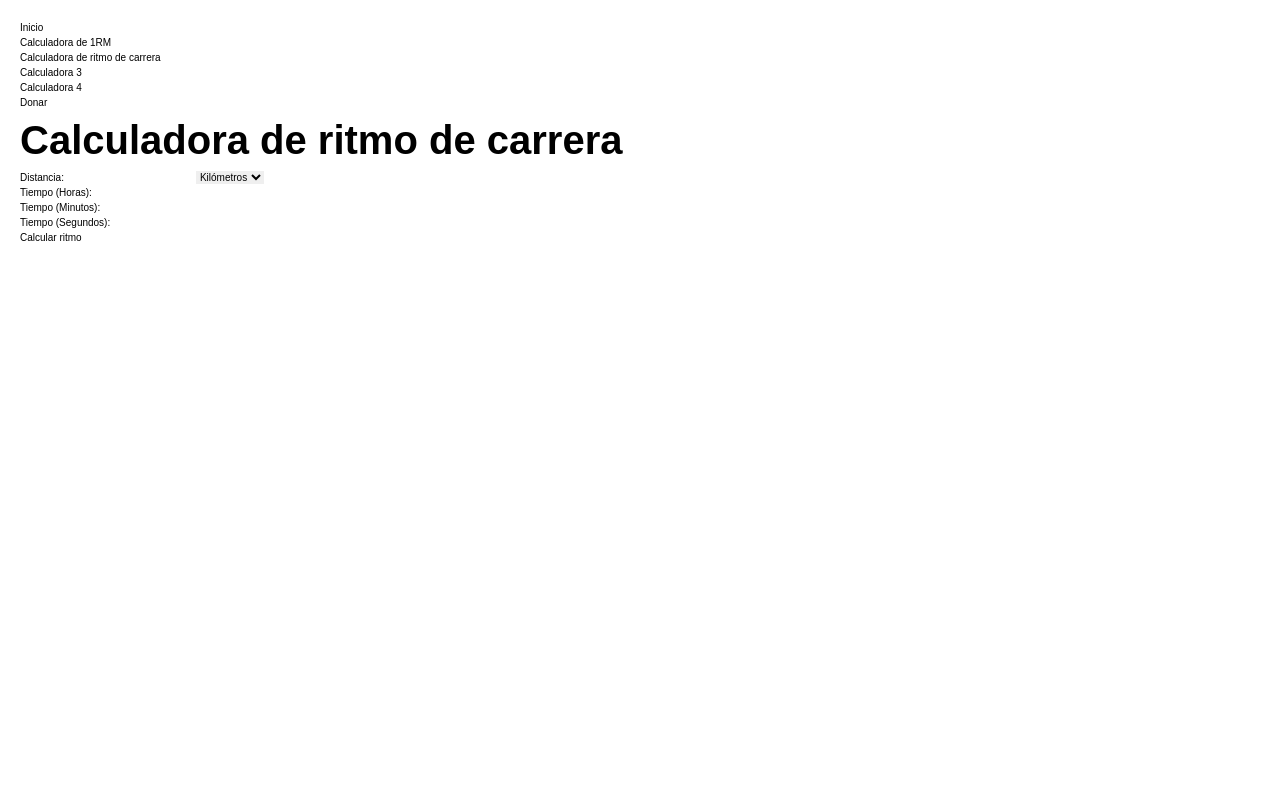
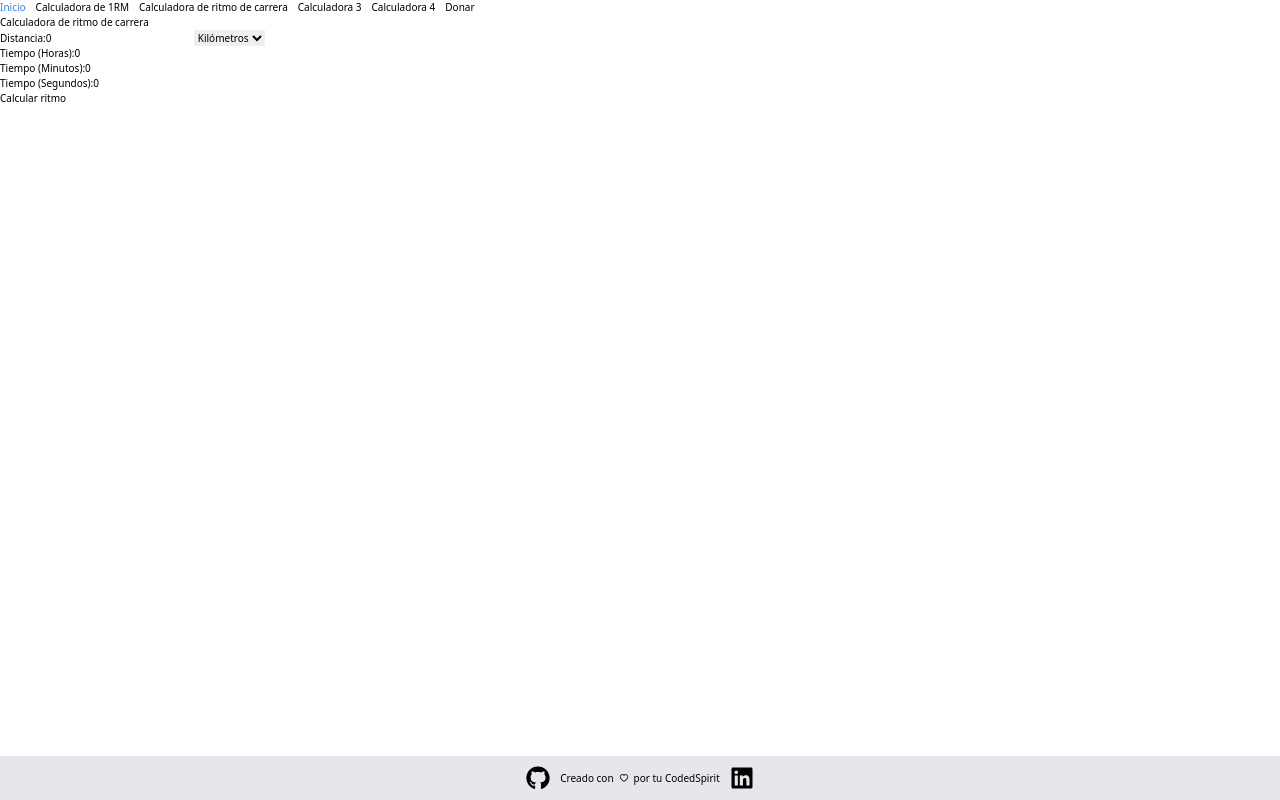
Before and after one commit to CodedSpirit-dev/sport-calcv1, a Next.js app: page /components/RunningPace in a window 1280 px wide. Built offline with nearby package versions, Linux system fonts and the light colour scheme.

Commit message:
Agregado footer, corregida la calculadora de ritmo, agregados estilos a la pagina principal

```diff
--- a/package.json
+++ b/package.json
@@ -16,7 +16,8 @@
     "next": "13.3.0",
     "react": "18.2.0",
     "react-chartjs-2": "^5.2.0",
-    "react-dom": "18.2.0"
+    "react-dom": "18.2.0",
+    "react-icons": "^4.8.0"
   },
   "devDependencies": {
     "autoprefixer": "^10.4.14",
--- /dev/null
+++ b/src/pages/components/Footer.jsx
@@ -0,0 +1,26 @@
+import { FaGithub, FaLinkedin } from 'react-icons/fa';
+import { AiOutlineHeart } from 'react-icons/ai';
+
+const Footer = () => (
+  <footer className="flex justify-center items-center py-4 bg-gray-200 fixed bottom-0 w-full">
+    <a
+      href="https://github.com/CodedSpirit-dev"
+      target="_blank"
+      rel="noopener noreferrer"
+      className="mx-2"
+    >
+      <FaGithub size="24px" />
+    </a>
+    <p className=' mx-2'>Creado con </p> <AiOutlineHeart/> <p className=' mx-2'> por tu CodedSpirit</p>
+    <a
+      href="https://www.linkedin.com/in/victor-verdeja-9b9710218/"
+      target="_blank"
+      rel="noopener noreferrer"
+      className="mx-2"
+    >
+      <FaLinkedin size="24px" />
+    </a>
+  </footer>
+);
+
+export default Footer;
--- a/src/pages/components/NavBar.jsx
+++ b/src/pages/components/NavBar.jsx
@@ -2,41 +2,43 @@ import Link from "next/link";
 
 export default function NavBar() {
   return (
-    <nav >
-      <ul className="navBar">
+    <nav>
+      <div>
+      <ul className="flex space-x-4">
         <li>
           <Link href="/">
-            <p>Inicio</p>
+            <p className=" hover:text-blue-500">Inicio</p>
           </Link>
         </li>
         <li>
           <Link href="/components/oneRM">
-            <p>Calculadora de 1RM</p>
+            <p className=" hover:text-blue-500">Calculadora de 1RM</p>
           </Link>
         </li>
         <li>
           <Link href="/components/RunningPace">
-            <p>Calculadora de ritmo de carrera</p>
+            <p className=" hover:text-blue-500">Calculadora de ritmo de carrera</p>
           </Link>
         </li>
         <li>
           <Link href="#">
-            <p>Calculadora 3</p>
+            <p className=" hover:text-blue-500">Calculadora 3</p>
           </Link>
         </li>
         <li>
           <Link href="#">
-            <p>Calculadora 4</p>
+            <p className=" hover:text-blue-500">Calculadora 4</p>
           </Link>
         </li>
         <li className="donate">
           <Link href="https://www.paypal.com/donate?hosted_button_id=JWH4LGFDWSZ4S">
-            <p target="_blank" rel="noopener noreferrer">
+            <p className=" hover:text-blue-500" target="_blank" rel="noopener noreferrer">
               Donar
             </p>
           </Link>
         </li>
       </ul>
+      </div>
     </nav>
   );
 }
--- a/src/pages/components/RunningPace.jsx
+++ b/src/pages/components/RunningPace.jsx
@@ -1,12 +1,13 @@
 import React, { useState } from 'react';
 import NavBar from './NavBar';
+import Footer from './Footer';
 
 export default function PaceCalculator() {
-  const [distance, setDistance] = useState("");
+  const [distance, setDistance] = useState("0");
   const [distanceUnit, setDistanceUnit] = useState("kilometers");
-  const [hours, setHours] = useState("");
-  const [minutes, setMinutes] = useState("");
-  const [seconds, setSeconds] = useState("");
+  const [hours, setHours] = useState("0");
+  const [minutes, setMinutes] = useState("0");
+  const [seconds, setSeconds] = useState("0");
   const [pace, setPace] = useState("");
   const [speedKMH, setSpeedKMH] = useState("");
   const [speedMPH, setSpeedMPH] = useState("");
@@ -14,7 +15,7 @@ export default function PaceCalculator() {
   const calculatePace = (event) => {
     event.preventDefault();
 
-    if (distance === "" || hours === "" || minutes === "" || seconds === "") {
+    if (distance === "0" || hours === "" || minutes === "" || seconds === "") {
       alert("Por favor ingrese la distancia y el tiempo");
       return;
     }
@@ -62,11 +63,12 @@ export default function PaceCalculator() {
   return (
     <div>
         <NavBar />
+        <div>
       <h1>Calculadora de ritmo de carrera</h1>
       <form onSubmit={calculatePace}>
         <label>
           Distancia:
-          <input type="number" min="0" name="distance" value={distance} onChange={handleInputChange} />
+          <input type="float" min="0" name="distance" value={distance} onChange={handleInputChange} />
           <select name="distanceUnit" value={distanceUnit} onChange={handleInputChange}>
             <option value="kilometers">Kilómetros</option>
             <option value="miles">Millas</option>
@@ -96,6 +98,8 @@ export default function PaceCalculator() {
           <p>Tu velocidad es: {speedKMH} KM/H ({speedMPH} Millas/H)</p>
         </div>
       )}
+      </div>
+      <Footer/>
     </div>
   );
 }
--- a/src/pages/components/oneRM.jsx
+++ b/src/pages/components/oneRM.jsx
@@ -3,6 +3,7 @@ import { Bar } from "react-chartjs-2";
 import * as math from "mathjs";
 import NavBar from "./NavBar";
 import { useState } from "react";
+import Footer from "./Footer";
 import {
   Chart,
   CategoryScale,
@@ -48,22 +49,32 @@ export default function OneRM() {
 
   // Calcula el 1RM usando diferentes fórmulas y actualiza los resultados en el estado
   const handleCalculate = () => {
-
     setResultFormulas({
-      epley: math.round(Number(weight) * (1 + 0.0333 * Number(repetitionsDone)), 2),
-      brzycki: math.round(Number(weight) / (1.0278 - 0.0278 * Number(repetitionsDone)), 2),
-      mcglothin: math.round(Number(weight) * Math.pow(repetitionsDone, 0.10), 2),
-      lombardi: math.round(Number(weight) * Math.pow(repetitionsDone, 0.10), 2),
-      mayhew: math.round(Number(weight) / (1.013 - 0.0267123 * Number(repetitionsDone)), 2),
-      oconner: math.round(0.025 * (Number(weight) * Number(repetitionsDone)) + Number(weight), 2),
+      epley: math.round(
+        Number(weight) * (1 + 0.0333 * Number(repetitionsDone)),
+        2
+      ),
+      brzycki: math.round(
+        Number(weight) / (1.0278 - 0.0278 * Number(repetitionsDone)),
+        2
+      ),
+      mcglothin: math.round(Number(weight) * Math.pow(repetitionsDone, 0.1), 2),
+      lombardi: math.round(Number(weight) * Math.pow(repetitionsDone, 0.1), 2),
+      mayhew: math.round(
+        Number(weight) / (1.013 - 0.0267123 * Number(repetitionsDone)),
+        2
+      ),
+      oconner: math.round(
+        0.025 * (Number(weight) * Number(repetitionsDone)) + Number(weight),
+        2
+      ),
       wathan: math.round(
-        (100 * Number(weight)) / (48.8 + 53.8 * Math.exp(-0.075 * repetitionsDone)),
+        (100 * Number(weight)) /
+          (48.8 + 53.8 * Math.exp(-0.075 * repetitionsDone)),
         2
       ),
     });
   };
-
-
 
   // Datos del gráfico de barras
   const data = {
@@ -115,6 +126,7 @@ export default function OneRM() {
   return (
     <div>
       <NavBar />
+      <div className=" p-10 m-4">
         <h1>Calculadora de 1RM</h1>
         <form onSubmit={handleSubmit}>
           <label>
@@ -160,5 +172,7 @@ export default function OneRM() {
           )}
         </div>
       </div>
+      <Footer/>
+    </div>
   );
 }
--- a/src/pages/index.js
+++ b/src/pages/index.js
@@ -1,34 +1,46 @@
 import Head from "next/head";
 import Link from "next/link";
 import NavBar from "./components/NavBar";
+import Footer from "./components/Footer";
 
 
 export default function Index() {
   return (
-    <div className=".principalPage">
+    <div className="flex flex-col items-center justify-center min-h-screen">
       <Head>
         <title>Calculadoras deportivas</title>
         <link rel="icon" href="/favicon.ico" />
       </Head>
 
-      <main>
-        <h1>Calculadoras deportivas</h1>
+      <main className="text-center">
+        <h1 className="text-9xl font-bold mb-4 font-sans">Calculadoras deportivas</h1>
         <div>
-          <h2>Selecciona una calculadora:</h2>
-          <ul>
+          <h2 className="text-6xl mb-4 py-8">Selecciona una calculadora:</h2>
+          <ul className="flex space-x-4  justify-around">
             <li>
               <Link href="/components/oneRM">
-                <h3>Calculadora de RM</h3>
+                <h3 className="text-4xl hover:text-blue-500 cursor-pointer">Calculadora de RM</h3>
               </Link>
             </li>
             <li>
               <Link href="/components/RunningPace">
-                <h3>Calculadora de ritmo de carrera</h3>
+                <h3 className="text-4xl hover:text-blue-500 cursor-pointer">Calculadora de ritmo de carrera</h3>
+              </Link>
+            </li>
+            <li>
+              <Link href="#">
+                <h3 className="text-4xl">Proximamente</h3>
+              </Link>
+            </li>
+            <li>
+              <Link href="#">
+                <h3 className="text-4xl">Proximamente</h3>
               </Link>
             </li>
           </ul>
         </div>
       </main>
+      <Footer/>
     </div>
   );
 }
--- a/src/styles/globals.css
+++ b/src/styles/globals.css
@@ -7,68 +7,3 @@
 html {
     font-size: 10px;
 }
-
- body {
-    font-family: 'Oswald', sans-serif;
-    margin: 1rem;
-    padding: 1rem;
-    background-color: #ffffff;
-    color: #000000;
- }
-
- .principalPage {
-    display: flex;
-    flex-direction: row;
-    justify-content: space-between;
- }
-
- li {
-    list-style: none;
-    padding: 0;
-    margin: 0;
-    text-decoration: none;
- }
-
-ul{
-    list-style: none;
-    padding: 0;
-    margin: 0;
-    text-decoration: none;
-}
-
-h1{
-    font-size: 4rem;
-    font-weight: 700;
-    margin: 0;
-    padding: 0;
-}
-
-h2{
-    font-size: 3rem;
-    font-weight: 700;
-    margin: 0;
-    padding: 0;
-}
-
-h3{
-    font-size: 2rem;
-    font-weight: 700;
-    margin: 0;
-    padding: 0;
-    text-decoration: none;
-}
-
-.navbar {
-    text-transform: capitalize;
-}
-
-.navBar ul {
-    display: flex;
-    flex-direction: row;
-    justify-content: space-between;
-    padding: 0;
-  }
-
-  .navBar li {
-    list-style: none;
-  }
--- a/tailwind.config.js
+++ b/tailwind.config.js
@@ -1,4 +1,5 @@
 /** @type {import('tailwindcss').Config} */
+
 module.exports = {
   content: [
     './app/**/*.{js,ts,jsx,tsx,mdx}', // Note the addition of the `app` directory.
@@ -9,6 +10,13 @@ module.exports = {
     './src/**/*.{js,ts,jsx,tsx,mdx}',
   ],
   theme: {
+    fontFamily: {
+      'sans': ['Oswald','ui-sans-serif', 'system-ui'],
+      'serif': ['ui-serif', 'Georgia'],
+      'mono': ['ui-monospace', 'SFMono-Regular'],
+      'display': ['Oswald'],
+      'body': ['"Open Sans"'],
+    },
     extend: {},
   },
   plugins: [],
```
Also changed, not shown: 1 other file (tests, documents, lock files or other folders). Lines whose indentation alone changed are shown as unchanged.
